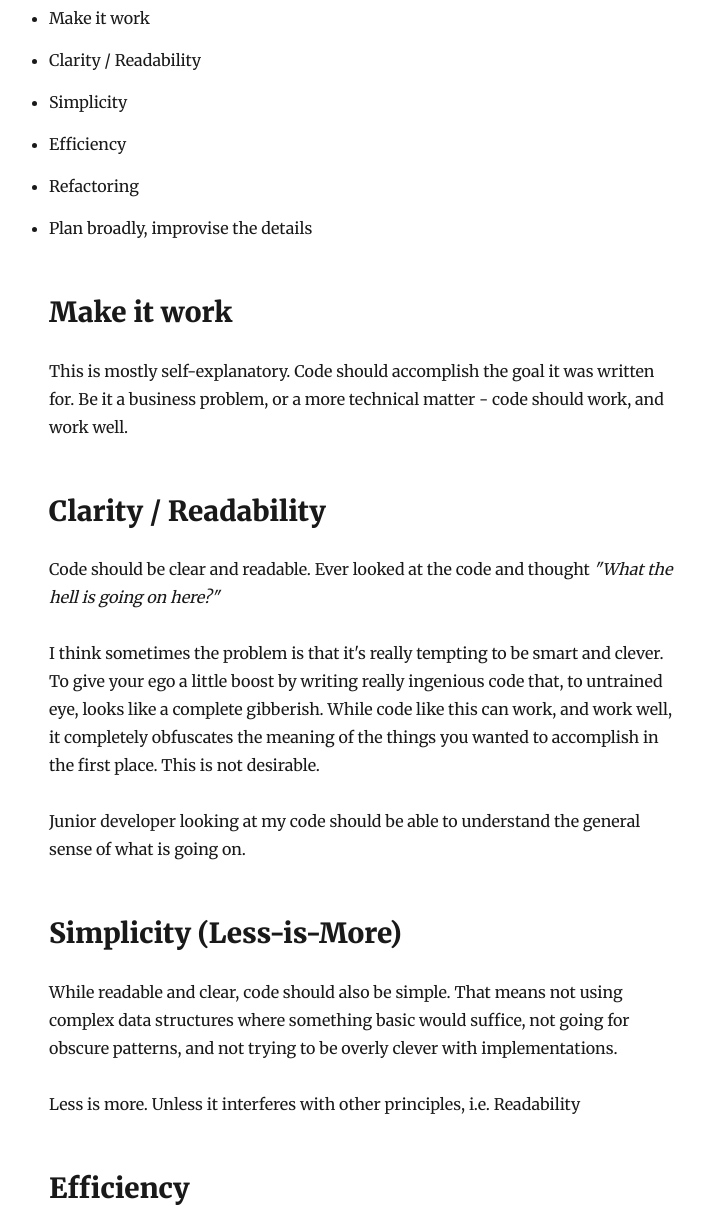
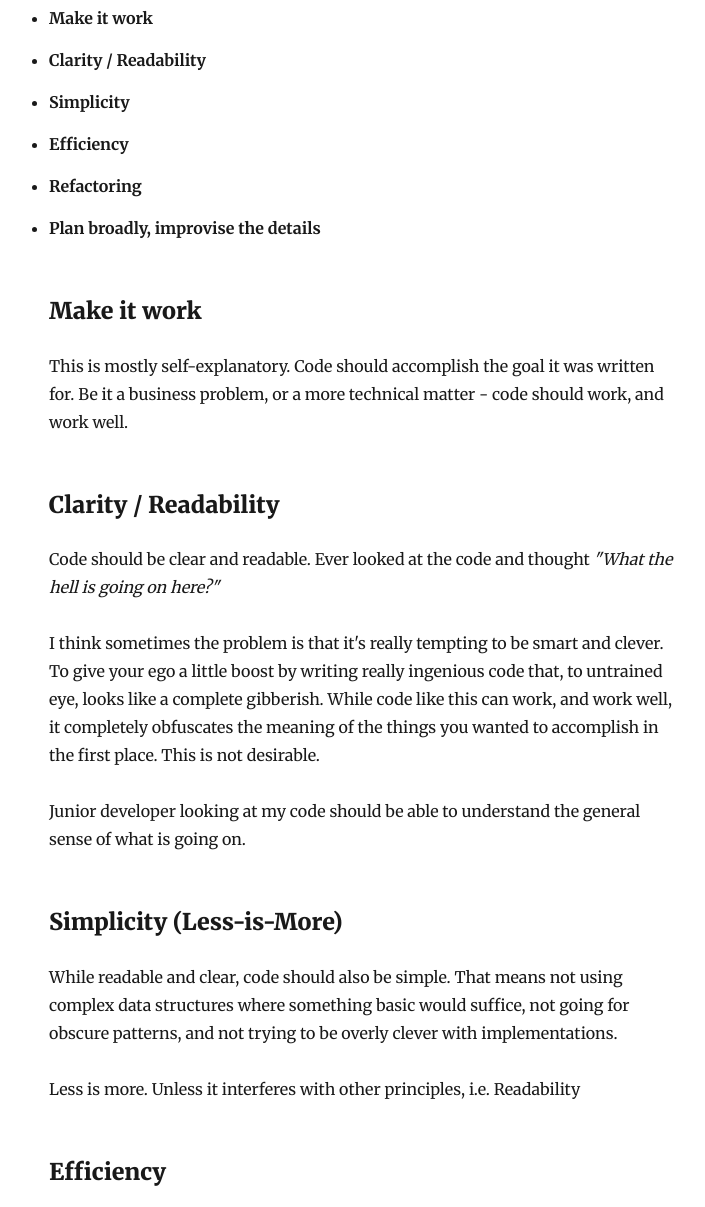
Before and after one commit to viktmv/viktmv.github.io, a Gatsby site: page /code-principles in a window 1280 px wide. Shown: the part 639-1846 px from the top of the page, without its empty margins (276-981 px from the left). Built offline with nearby package versions, Linux system fonts and the light colour scheme; Gatsby itself is replaced by a stand-in of ours; some packages are replaced by stand-ins of ours.

Commit message:
Style changes, minor footer fix

```diff
--- a/content/blog/code-principles/code-principles.md
+++ b/content/blog/code-principles/code-principles.md
@@ -11,37 +11,37 @@ My motivation here is quite simple. I think it's incredibly beneficial to write
 In this post I'll try to summarize the principles and rules I try to follow when writing code. This list is obviously not complete, and will be expanded as I re-evaluate new ideas.
 
 So here goes, my 6 principles of writing good quality code:
-* Make it work
-* Clarity / Readability
-* Simplicity
-* Efficiency
-* Refactoring
-* Plan broadly, improvise the details
+* **Make it work**
+* **Clarity / Readability**
+* **Simplicity**
+* **Efficiency**
+* **Refactoring**
+* **Plan broadly, improvise the details**
 
 
-## Make it work
+### Make it work
 This is mostly self-explanatory. Code should accomplish the goal it was written for.
 Be it a business problem, or a more technical matter - code should work, and work well.
 
-## Clarity / Readability
+### Clarity / Readability
 Code should be clear and readable. Ever looked at the code and thought _"What the hell is going on here?"_
 
 I think sometimes the problem is that it's really tempting to be smart and clever. To give your ego a little boost by writing really ingenious code that, to untrained eye, looks like a complete gibberish. While code like this can work, and work well, it completely obfuscates the meaning of the things you wanted to accomplish in the first place. This is not desirable.
 
 Junior developer looking at my code should be able to understand the general sense of what is going on.
 
-## Simplicity (Less-is-More)
+### Simplicity (Less-is-More)
 While readable and clear, code should also be simple. That means not using complex data structures where something basic would suffice, not going for obscure patterns, and not trying to be overly clever with implementations.
 
 Less is more. Unless it interferes with other principles, i.e. Readability
 
-## Efficiency
+### Efficiency
 Code should not only work, but work well.
 
 That means there should be a conscious effort to make it efficient.
 DB query that works, is easy to read, but takes a gazillion seconds to run is not what I'm striving for.
 
-## Refactoring
+### Refactoring
 Writing code is a multi-step process. First, I make it work. After that, I refactor.
 
 While making it work reaches the main goal (solves a problem), it doesn't satisfy other goals.
@@ -49,7 +49,7 @@ To make code clear, simple, and efficient - you have to think and work on it som
 
 First implementation is always just a first draft. Drafts are meant to be re-written.
 
-## Plan broadly, improvise the details
+### Plan broadly, improvise the details
 _Weeks of coding can save you hours of planning_ ©
 
 Start by thinking about the problem you want to solve first. Consider some approaches you can take, constrains that you might have, broad acrhitecture, general timelines etc.
@@ -61,6 +61,6 @@ Implementation details are best improvised, just because there's a huge possibil
 Meticulously planning every single details ahead of time doesn't really work in real life. This is why we have Agile. Sketching things as you go is a perfectly valid approach.
 ***
 
-In conclusion, formulating your own principles is always an on-going process. But you can use them as sort of a moral compass in your day-to-day decision making process.
+That's pretty much it. However, I do want to emphasize that formulating your own principles is always an on-going process. But the good thing is that you can use them as sort of a moral compass in your day-to-day decision making process.
 
-Also, it really helps to have something to come back to in order to reflect about what motivates you and what you value in your craft.
+It helps a lot to have something you can come back to in order to reflect on what motivates you and what you value in your craft.
```
